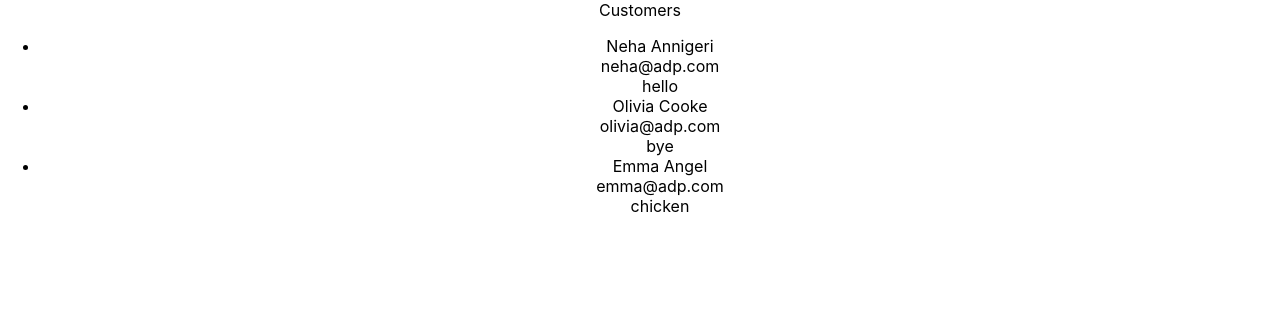
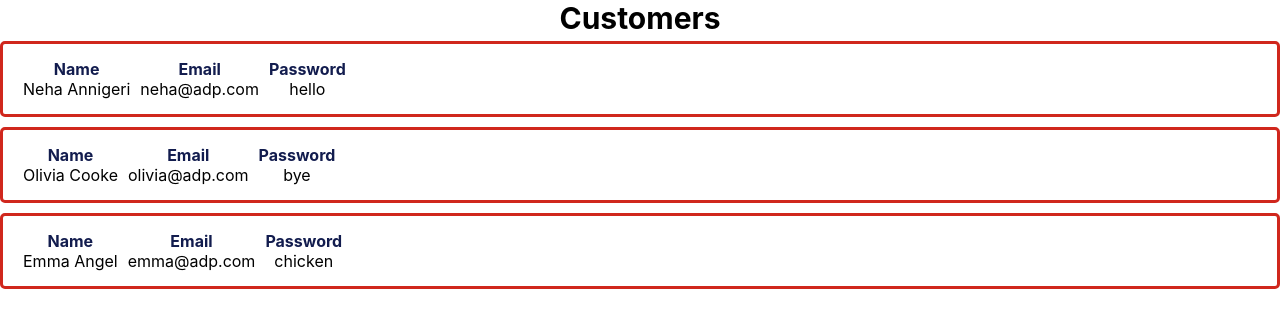
Before and after one commit to nannigeri/front-end-app, a React (Create React App) app: page / in a window 1280 px wide. Shown: the top 328 px of the page. Built offline with nearby package versions, Linux system fonts and the light colour scheme.

Commit message:
design for customer cards

```diff
--- a/src/CustomerComponent/index.css
+++ b/src/CustomerComponent/index.css
@@ -0,0 +1,37 @@
+.title-font {
+    font-size: 30px;
+    font-weight: bold;
+
+}
+
+ul {
+    list-style-type: none;
+}
+
+.side-by-side {
+    display: flex;
+    flex-direction: row;
+    flex-wrap: wrap;
+}
+
+.category {
+    font-weight: bold;
+    color:#121C4E;
+}
+
+.card {
+    border-style: solid;
+    border-color: #d0271d;
+    padding: 15px;
+    border-radius: 5px;
+}
+
+.spacing {
+    padding-top: 5px;
+    padding-bottom: 5px;
+}
+
+.spacing-side {
+    padding-right: 5px;
+    padding-left: 5px;
+}
--- a/src/CustomerComponent/index.js
+++ b/src/CustomerComponent/index.js
@@ -3,14 +3,23 @@
 
 function CustomerComponent() {
     return (<div>
-        <div>Customers</div>
-        <ul>
-        {customers.map(client => <li>
-            <div>{client.name}</div>
-            <div>{client.email}</div>
-            <div>{client.password}</div>
-            </li>)}
-        </ul>
+        <div>
+        <div class= 'title-font'>Customers</div>
+        {customers.map(client => <div class="spacing"><div class='card side-by-side'>
+            <div class = "spacing-side" >
+                <div class= "category">
+               Name
+               </div> {client.name}
+                </div>
+            <div class = "spacing-side"><div class= "category">
+               Email
+               </div> {client.email}</div>
+            <div class= "spacing-side"><div class= "category">
+               Password
+               </div> {client.password}</div>
+            </div>
+            </div>)}
+        </div>
 
 
     </div>);
```
